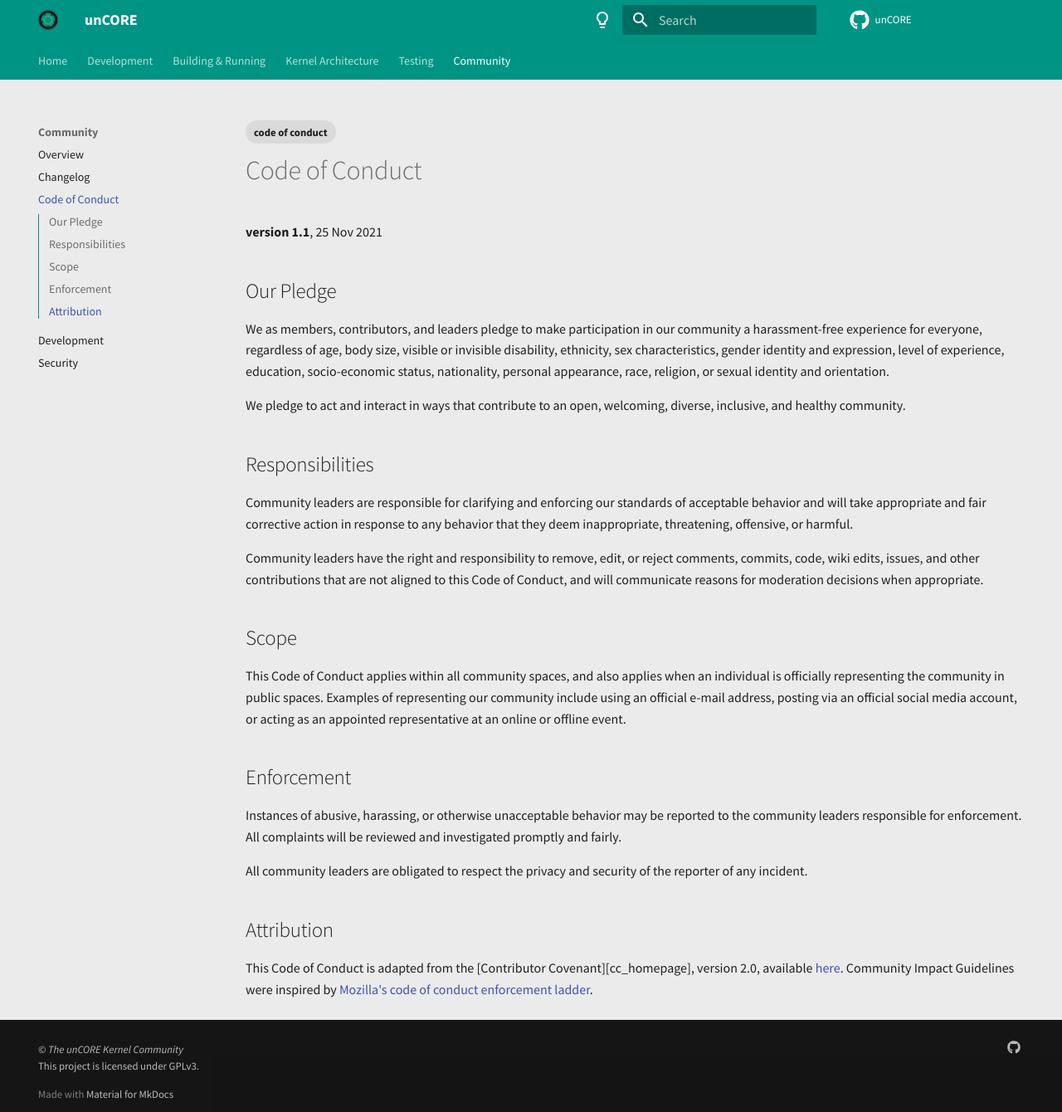
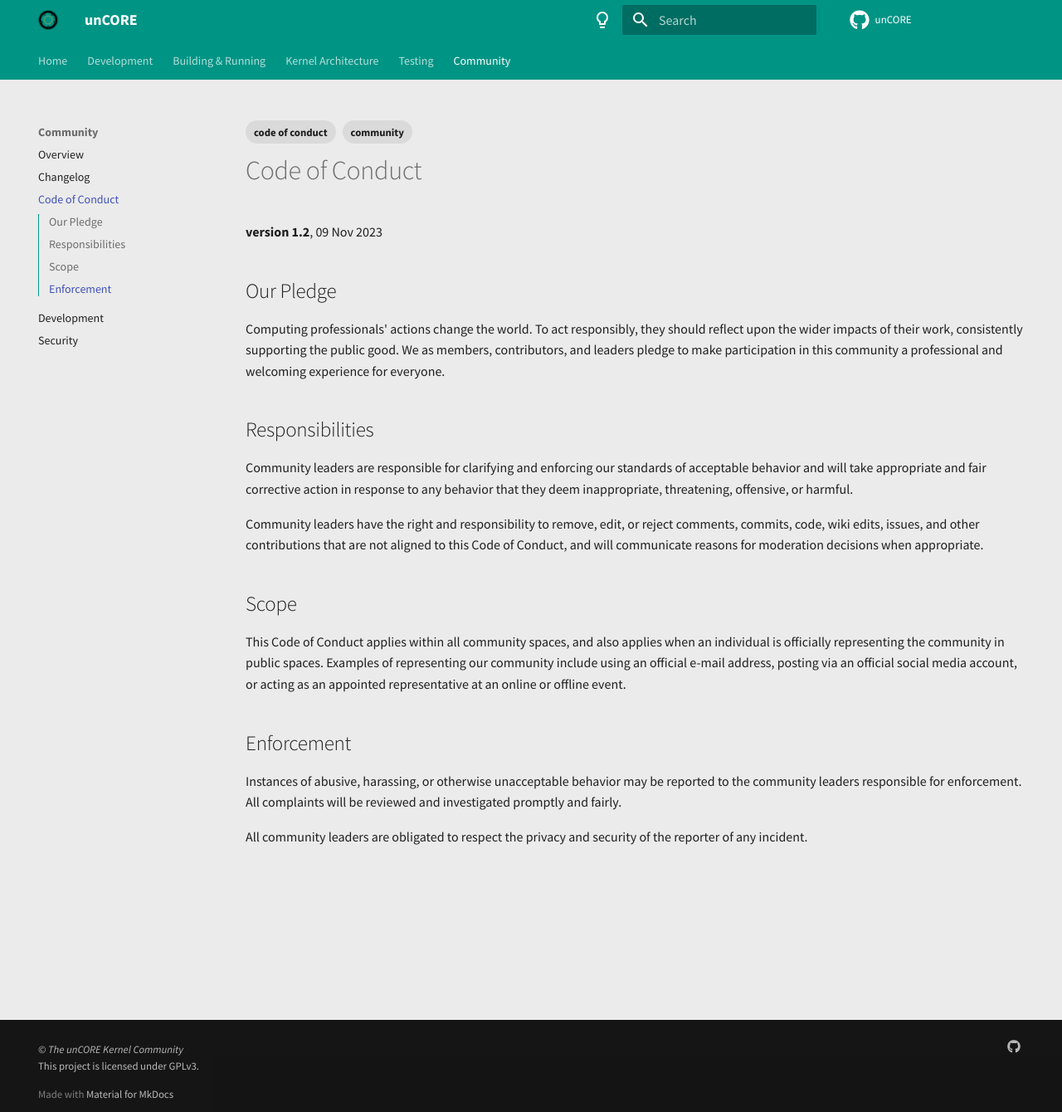
Before and after one commit to georglauterbach/uncore, an MkDocs documentation site: the page built from documentation/content/community/code_of_conduct.md, in a window 1280 px wide and 1340 px high. Shown: the whole window at 83% size. Built offline with MkDocs 1.6.1 and Material for MkDocs 9.7.7, drawn with Linux system fonts in a browser that asks for light colours; some web fonts are replaced; comment, search, counter and statistics services are not loaded; the version menu is left out.

Commit message:
praise be Markdownlint

```diff
--- a/documentation/content/community/code_of_conduct.md
+++ b/documentation/content/community/code_of_conduct.md
@@ -1,17 +1,16 @@
 ---
 tags:
+  - community
   - code of conduct
 ---
 
 # Code of Conduct
 
-**version 1.1**, 25 Nov 2021
+**version 1.2**, 09 Nov 2023
 
 ## Our Pledge
 
-We as members, contributors, and leaders pledge to make participation in our community a harassment-free experience for everyone, regardless of age, body size, visible or invisible disability, ethnicity, sex characteristics, gender identity and expression, level of experience, education, socio-economic status, nationality, personal appearance, race, religion, or sexual identity and orientation.
-
-We pledge to act and interact in ways that contribute to an open, welcoming, diverse, inclusive, and healthy community.
+Computing professionals' actions change the world. To act responsibly, they should reflect upon the wider impacts of their work, consistently supporting the public good. We as members, contributors, and leaders pledge to make participation in this community a professional and welcoming experience for everyone.
 
 ## Responsibilities
 
@@ -28,7 +27,3 @@ This Code of Conduct applies within all community spaces, and also applies when
 Instances of abusive, harassing, or otherwise unacceptable behavior may be reported to the community leaders responsible for enforcement. All complaints will be reviewed and investigated promptly and fairly.
 
 All community leaders are obligated to respect the privacy and security of the reporter of any incident.
-
-## Attribution
-
-This Code of Conduct is adapted from the [Contributor Covenant][cc_homepage], version 2.0, available [here](https://www.contributor-covenant.org/version/2/0/code_of_conduct.html). Community Impact Guidelines were inspired by [Mozilla's code of conduct enforcement ladder](https://github.com/mozilla/diversity).
```
